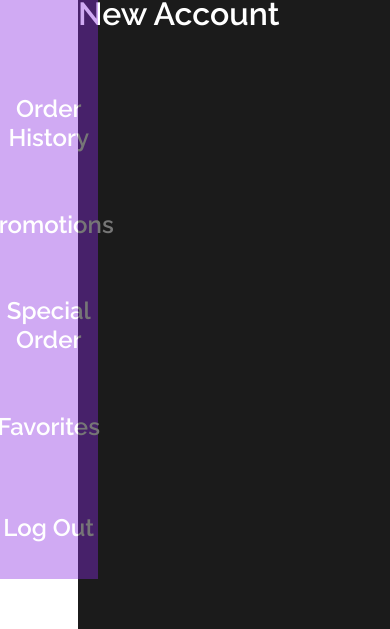
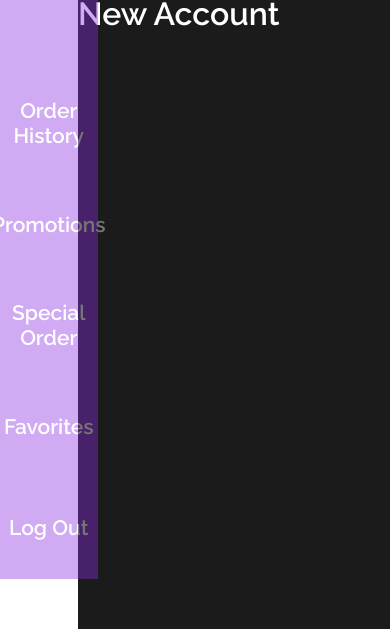
Before and after one commit to Doenut999/Byte, a React (Create React App) app: page / in a window 390 px wide. Both pictures are taken after a click on the button "Show SideBar". Shown: the part 181-810 px from the top of the page. Built offline with nearby package versions, Linux system fonts and the light colour scheme.

Commit message:
responsive sidebar text iii

```diff
--- a/src/components/MobileSideBar.js
+++ b/src/components/MobileSideBar.js
@@ -69,7 +69,7 @@ const Slink = styled(Link)`
   height: 15%;
   display: flex;
   justify-content: center;
-  font-size: 24px;
+  font-size: 21px;
   align-items: center;
   text-align: center;
   cursor: pointer;
```
